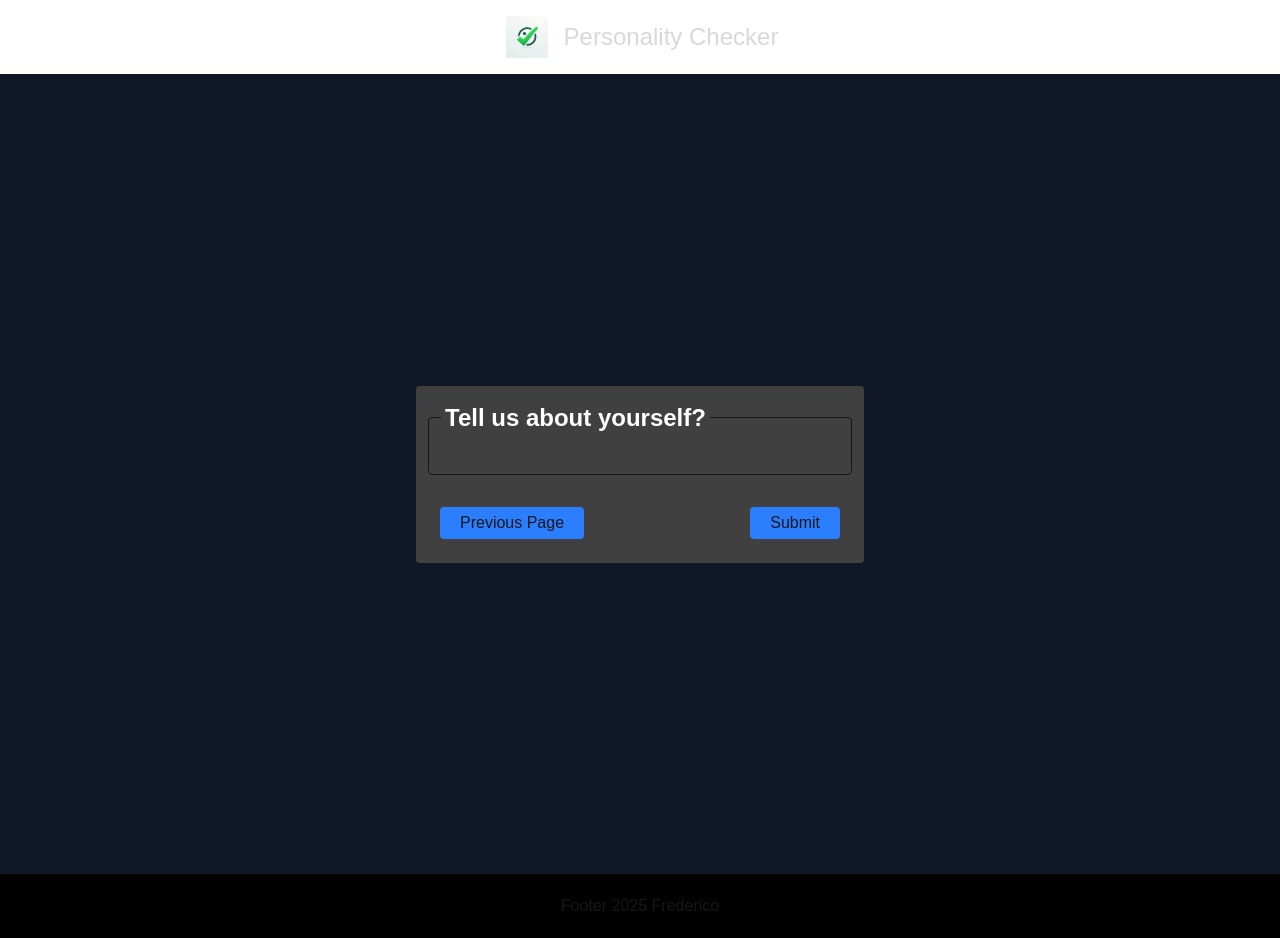
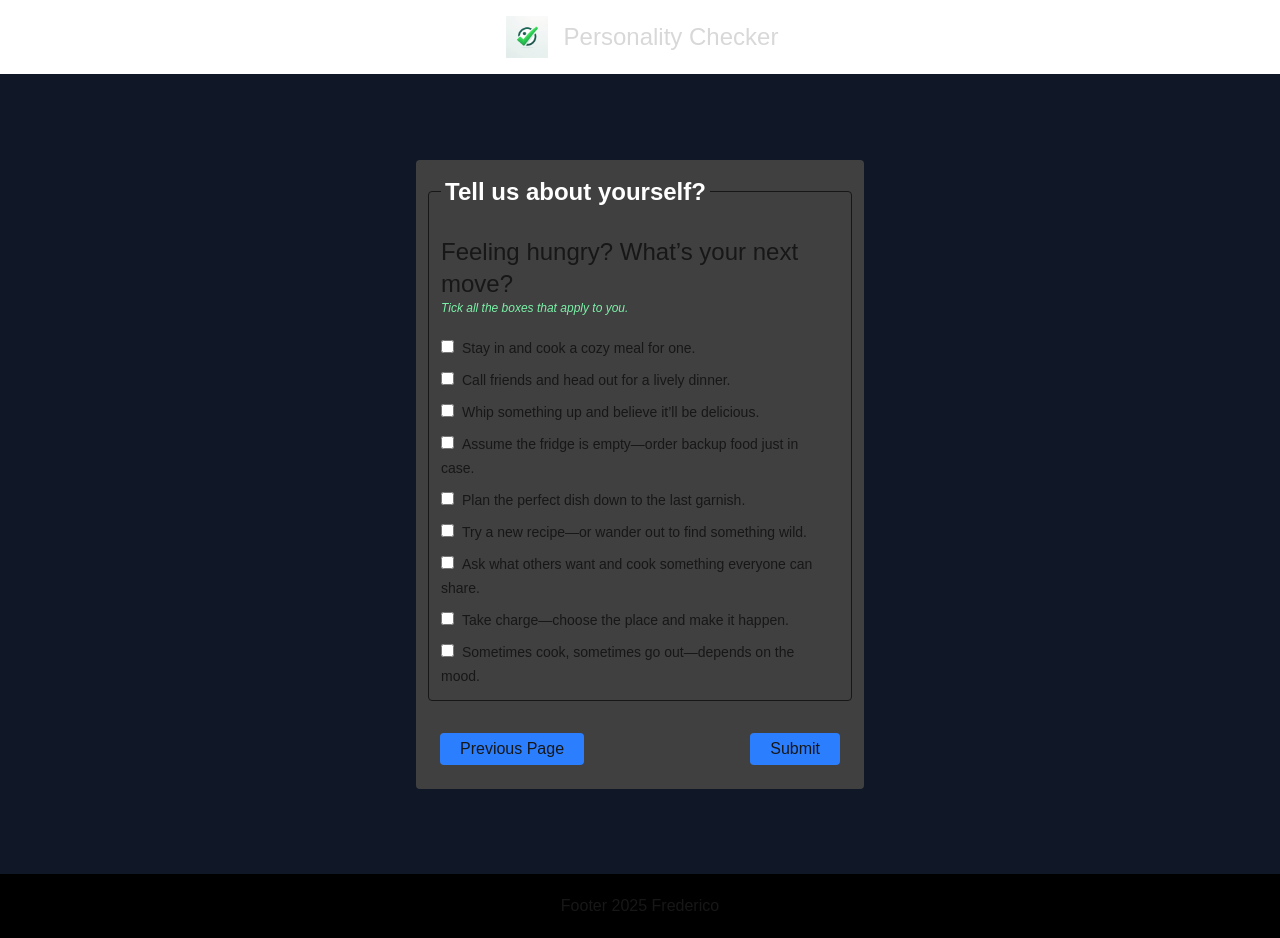
Before and after one commit to FredH2O/basic-ts-form, a Next.js app: page /Page4 in a window 1280 px wide. Built offline with nearby package versions, Linux system fonts and the light colour scheme.

Commit message:
feat: new checkboxes questions and also bringing a new constant

```diff
--- a/components/CheckboxesQuestion.tsx
+++ b/components/CheckboxesQuestion.tsx
@@ -1,9 +1,32 @@
-const Checkboxes = () => {
+type Props = {
+  id: string;
+  name: string;
+  value: string;
+  description: string;
+  key: number;
+};
+
+const CheckboxesQuestion = ({ id, name, value, description, key }: Props) => {
   return (
-    <div>
-      <label htmlFor="">
-        <input type="checkbox" />
-      </label>
+    <div className="">
+      <div key={key}>
+        <input
+          className="mr-2 cursor-pointer"
+          type="checkbox"
+          value={value}
+          name={name}
+          id={id}
+        />
+        <label
+          className="text-sm cursor-pointer hover:text-blue-500 transition-all duration-
+          200"
+          htmlFor={id}
+        >
+          {description}
+        </label>
+      </div>
     </div>
   );
 };
+
+export default CheckboxesQuestion;
--- a/components/Questions_4/EatWhereQuestion.tsx
+++ b/components/Questions_4/EatWhereQuestion.tsx
@@ -1,10 +1,31 @@
 "use client";
 import { useFormContext } from "../../app/context/FormContext";
+import CheckboxesQuestion from "../CheckboxesQuestion";
+import { CHECKBOXES_QUESTION } from "../../const/constants";
 
 const EatWhereQuestion = () => {
   const { handleChange } = useFormContext();
 
-  return <div></div>;
+  return (
+    <div className="flex flex-col gap-2">
+      <div className="pb-3">
+        <h2 className="text-2xl">Feeling hungry? What’s your next move?</h2>
+        <p className="text-xs italic text-green-300">
+          Tick all the boxes that apply to you.
+        </p>
+      </div>
+
+      {CHECKBOXES_QUESTION.map((index) => (
+        <CheckboxesQuestion
+          key={index.key}
+          name="eating"
+          id={index.title}
+          value={index.value}
+          description={index.description}
+        />
+      ))}
+    </div>
+  );
 };
 
 export default EatWhereQuestion;
--- a/const/constants.ts
+++ b/const/constants.ts
@@ -203,46 +203,55 @@ export const PERSONALITY_DESCRIPTION = [
 
 export const CHECKBOXES_QUESTION = [
   {
+    key: 1,
     title: "introvert",
     value: "introvert",
     description: "Stay in and cook a cozy meal for one.",
   },
   {
+    key: 2,
     title: "extrovert",
     value: "extrovert",
     description: "Call friends and head out for a lively dinner.",
   },
   {
+    key: 3,
     title: "optimist",
     value: "optimist",
     description: "Whip something up and believe it’ll be delicious.",
   },
   {
+    key: 4,
     title: "pessimist",
     value: "pessimist",
     description: "Assume the fridge is empty—order backup food just in case.",
   },
   {
+    key: 5,
     title: "perfectionist",
     value: "perfectionist",
     description: "Plan the perfect dish down to the last garnish.",
   },
   {
+    key: 6,
     title: "adventurer",
     value: "adventurer",
     description: "Try a new recipe—or wander out to find something wild.",
   },
   {
+    key: 7,
     title: "peacemaker",
     value: "peacemaker",
     description: "Ask what others want and cook something everyone can share.",
   },
   {
+    key: 8,
     title: "leader",
     value: "leader",
     description: "Take charge—choose the place and make it happen.",
   },
   {
+    key: 9,
     title: "mixed",
     value: "mixed",
     description: "Sometimes cook, sometimes go out—depends on the mood.",
```
